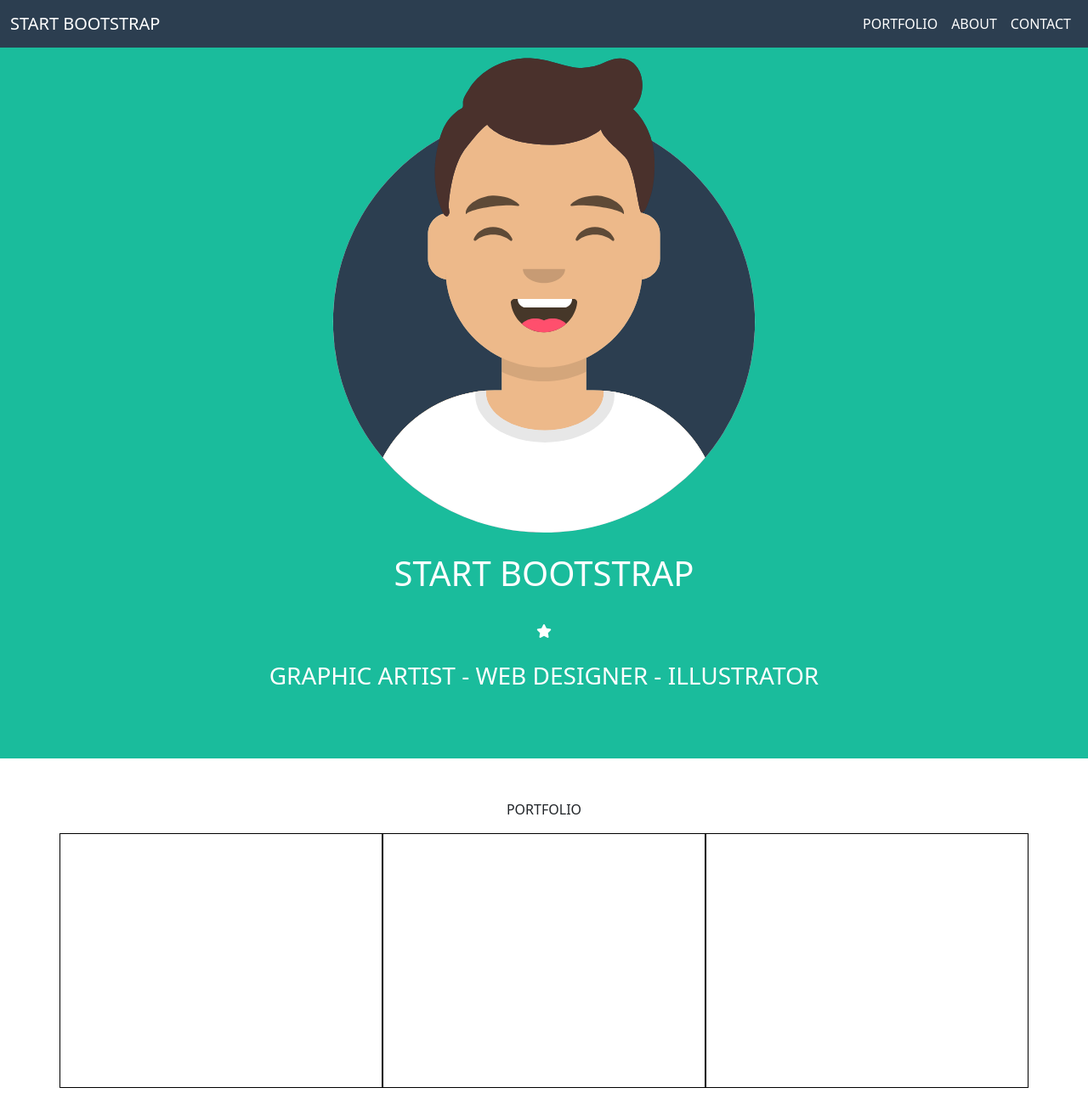
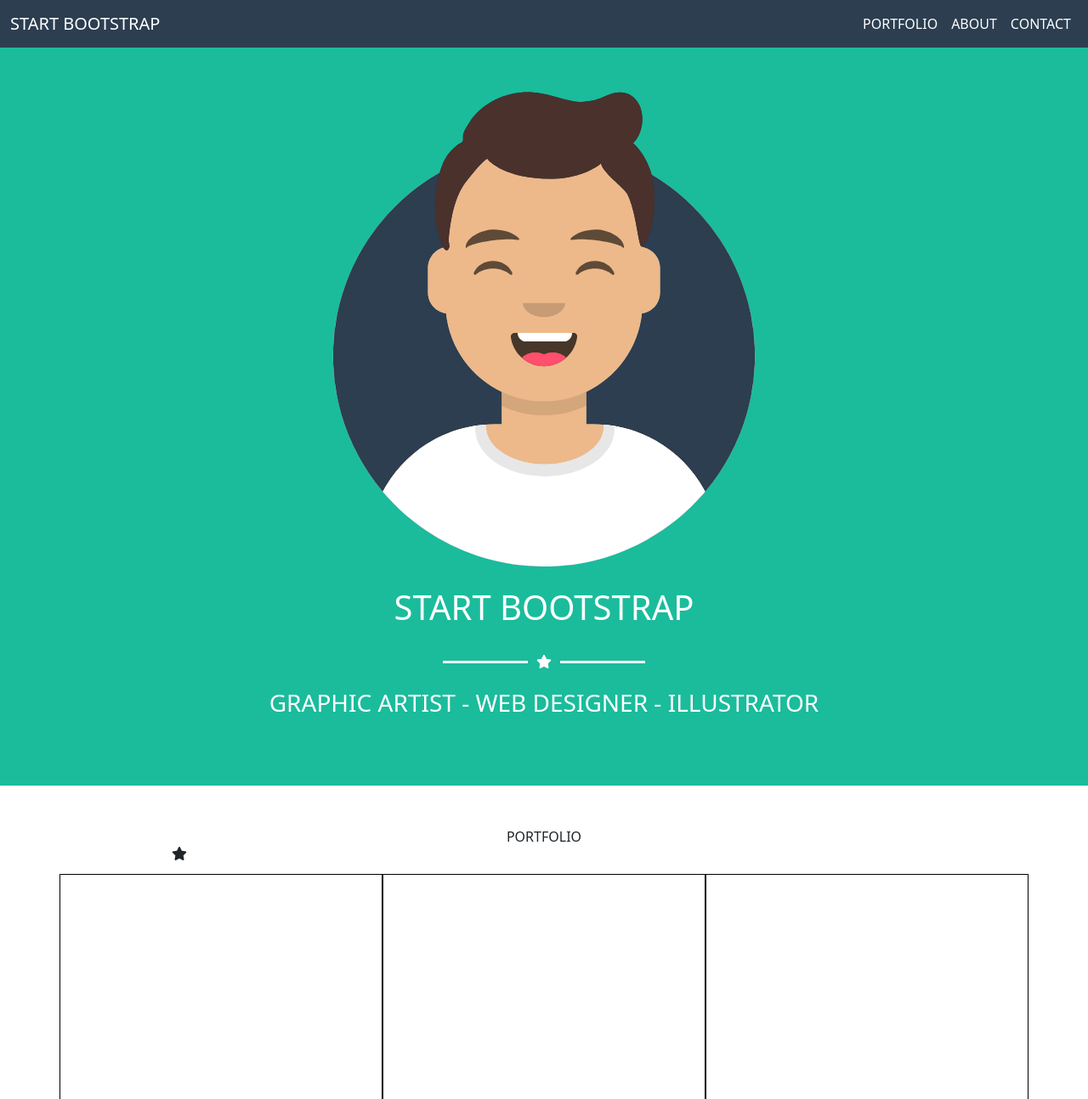
Before and after one commit to RominaMalimban/html-css-bootstrap-freelancer, a plain HTML site: page index.html in a window 1280 px wide. Shown: the top 1294 px of the page at 85% size. Drawn offline with nearby package versions, Linux system fonts and the light colour scheme.

Commit message:
realizzazione subheader

```diff
--- a/css/style.css
+++ b/css/style.css
@@ -1,23 +1,33 @@
 .ms_bg_header{
     background-color: #2c3e50;
 }
-
 
 header{
     color: #fff;
 }
 
-.testo_nav{
-    /* debug */
-    border: 1px solid #fff;
+.ms_subheader{
+    margin-top: 40px;
+}
 
+.ms_star{
+    display: flex;
+    align-items: center;
+}
+
+.ms_line{
+    width: 100px;
+    height: 3px;
+    color: #fff;
+    background-color: #fff;
+    margin: 0 10px;
 }
 
 
 .green{
     background-color: #1abc9c;
     /* debug */
-    min-height: 590px;
+    /* min-height: 590px; */
 }
 
 /* .testo_subheader{
--- a/index.html
+++ b/index.html
@@ -38,7 +38,7 @@
         </nav>
 
         <!-- sub-header -->
-        <div class="green py-5">
+        <div class="green ms_subheader py-5">
             <div class="container">
                 <div class="row justify-content-center mb-4">
                     <div class="col-6">
@@ -50,10 +50,11 @@
                         <h1>START BOOTSTRAP</h1>
                     </div>
                 </div>
-                <div class="row text-center mb-4">
-                    <div class="testo_subheader col">
-
+                <div class="row mb-4">
+                    <div class="ms_star justify-content-center col">
+                        <div class="ms_line"></div>
                         <i class="fa-solid fa-star"></i>
+                        <div class="ms_line"></div>
                     </div>
                 </div>
                 <div class="row text-center mb-4">
@@ -71,6 +72,13 @@
         <div class="container py-5">
             <div class="row text-center">
                 <div class="col">PORTFOLIO</div>
+            </div>
+            <div class="row">
+                <div class="ms_star text-center col">
+                    <div class="ms_line"></div>
+                    <i class="fa-solid fa-star"></i>
+                    <div class="ms_line"></div>
+                </div>
             </div>
             <div class="row row-cols-1 row-cols-md-2 row-cols-lg-3">
                 <div class="box col mt-3">
@@ -166,6 +174,7 @@
     </footer>
 
 
+    <script src="https://cdn.jsdelivr.net/npm/bootstrap@5.2.2/dist/js/bootstrap.bundle.min.js" integrity="sha384-OERcA2EqjJCMA+/3y+gxIOqMEjwtxJY7qPCqsdltbNJuaOe923+mo//f6V8Qbsw3" crossorigin="anonymous"></script>
 
 </body>
 </html>
```
